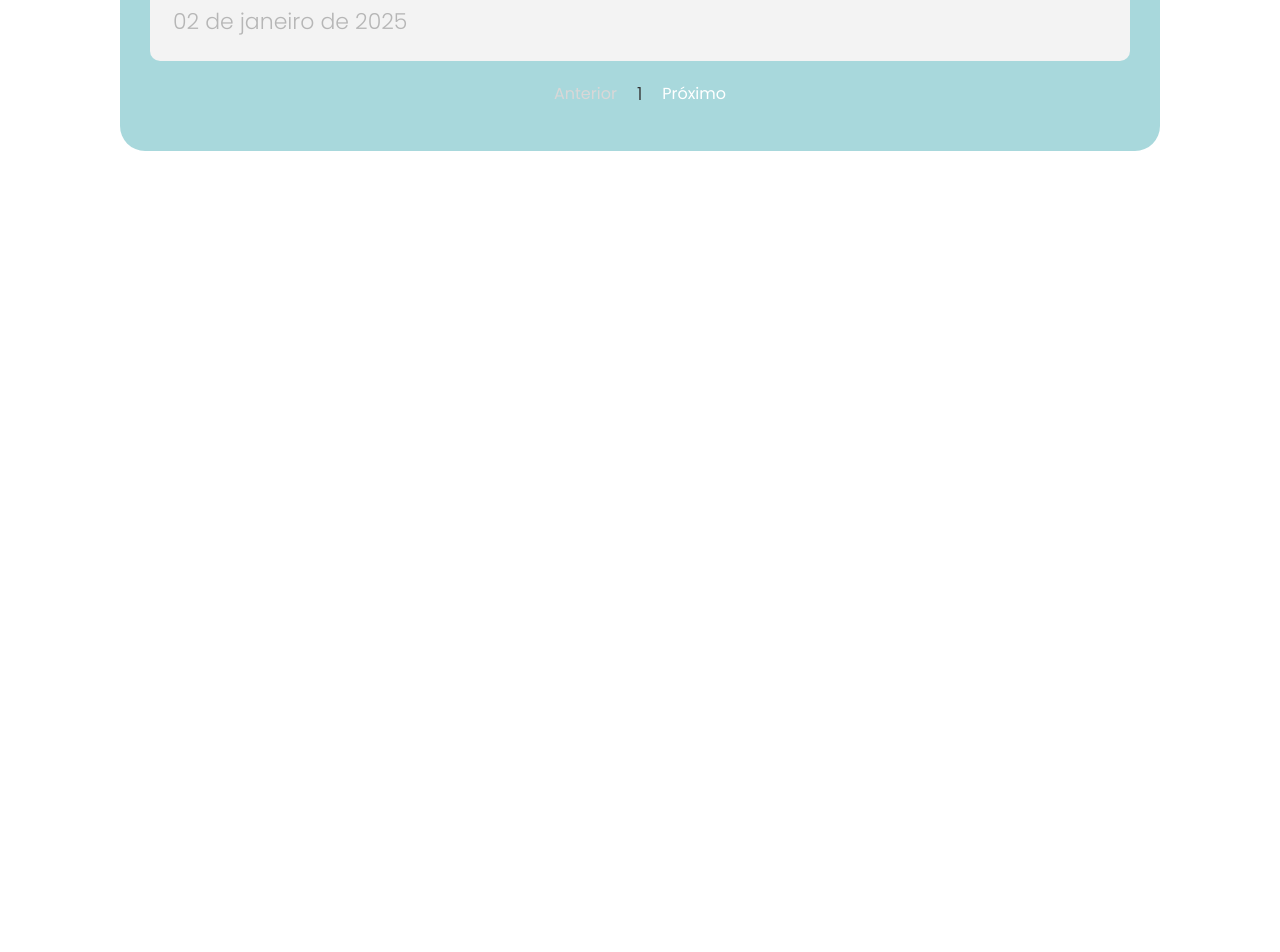
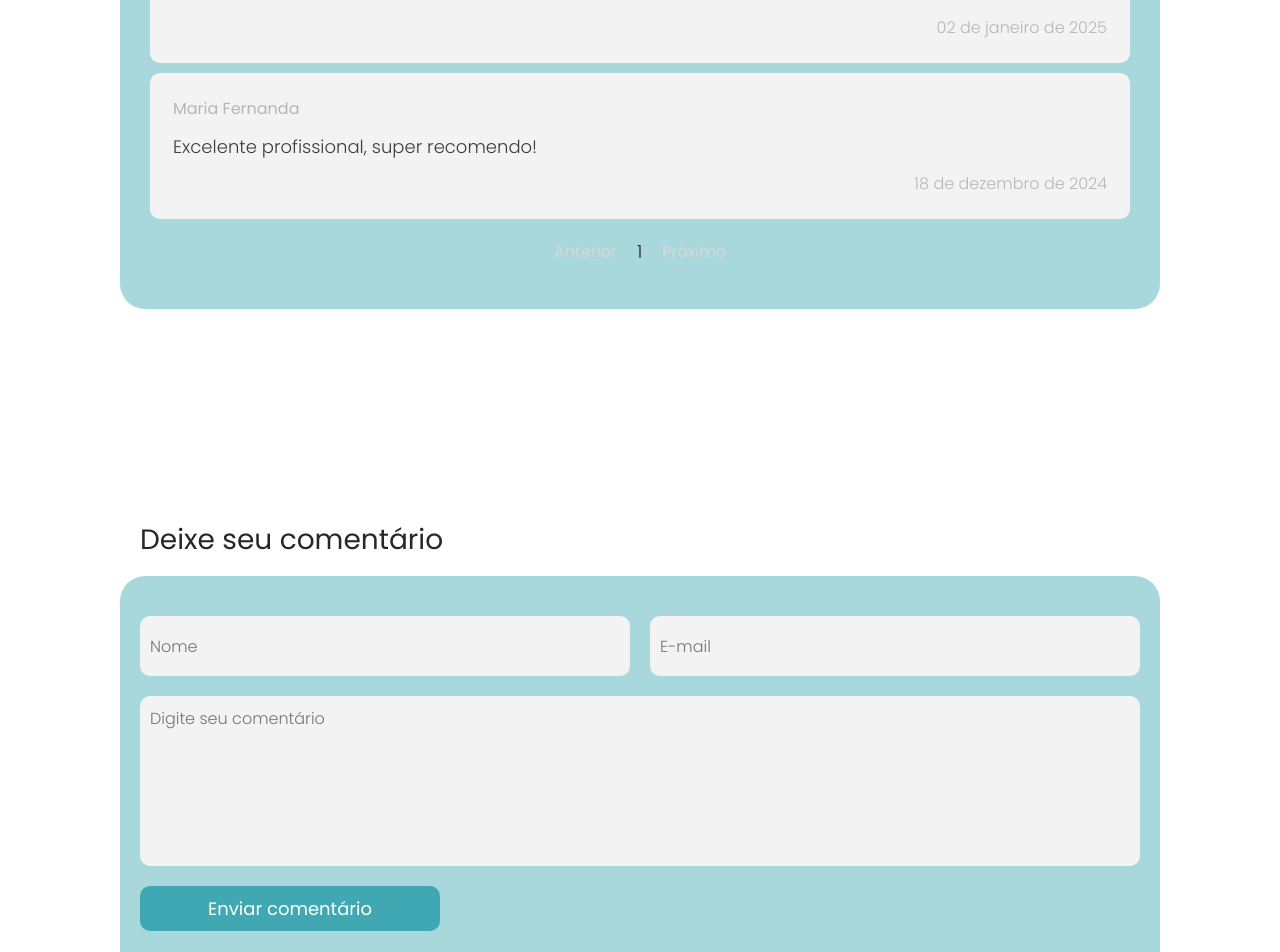
Before and after one commit to mfnzr/adricristina, a Vue app in the folder adricristina/: page / in a window 1280 px wide. Shown: the part 6300-7252 px from the top of the page. Before the commit the page ends 6461 px from the top, so only its background shows below. Built offline with nearby package versions, Linux system fonts and the light colour scheme.

Commit message:
add new comment add

```diff
--- a/adricristina/src/views/ComentariosView.vue
+++ b/adricristina/src/views/ComentariosView.vue
@@ -1,11 +1,14 @@
 <template>
+    <div>
         <div class="container">
             <h1>Comentários</h1>
             <div class="content">
                 <div v-if="paginatedComments.length === 0" class="no-comments">Ainda não existem comentários.</div>
                 <div v-else>
                     <div v-for="comment in paginatedComments" :key="comment.id" class="comments">
+                        <div class="comment-header">
                             <h3 class="name">{{ comment.name }}</h3>
+                        </div>
                         <p class="comment">{{ comment.text }}</p>
                         <p class="date">{{ comment.date }}</p>
                     </div>
@@ -13,6 +16,20 @@
                         <button @click="prevPage" :disabled="currentPage === 1">Anterior</button>
                         <span class="page-number">{{ currentPage }}</span>
                         <button @click="nextPage" :disabled="currentPage === totalPages">Próximo</button>
+                    </div>
+                </div>
+            </div>
+        </div>
+        <div class="container">
+            <h1>Deixe seu comentário</h1>
+            <div class="content">
+                <div class="info">
+                    <input type="text" placeholder="Nome" class="add-name" v-model="name" />
+                    <input type="text" placeholder="E-mail" class="add-email" v-model="email" />
+                </div>
+                <div class="info">
+                    <textarea v-model="text" placeholder="Digite seu comentário" class="add-comment"></textarea>
+                    <button @click="sendComment">Enviar comentário</button>
                 </div>
             </div>
         </div>
@@ -45,7 +62,10 @@ export default {
                 },
             ],
             currentPage: 1,
-            itemsPerPage: 2,
+            itemsPerPage: 3,
+            name: '',
+            email: '',
+            text: '',
         };
     },
     computed: {
@@ -68,6 +88,23 @@ export default {
                 this.currentPage--;
             }
         },
+        sendComment() {
+            if (!this.name || !this.email || !this.text) {
+                alert("Preencha todos os campos!");
+            } else {
+                const newComment = {
+                    id: this.comments.length + 1,
+                    name: this.name,
+                    email: this.email,
+                    text: this.text,
+                    date: new Date().toLocaleDateString("pt-BR")
+                };
+                this.comments.push(newComment);
+                this.name = '';
+                this.email = '';
+                this.text = '';
+            }
+        }
     },
 }
 </script>
@@ -102,31 +139,41 @@ h1 {
 .comments {
     display: flex;
     flex-direction: column;
-    align-items: start;
-    justify-content: space-between;
     background-color: #f3f3f3;
     font-family: "Poppins", serif;
     padding: 23px;
     border-radius: 10px;
     margin: 10px;
+    position: relative;
+    min-height: 100px;
+}
+
+.comment-header {
+    display: flex;
+    justify-content: space-between;
+    width: 100%;
 }
 
 .name {
-    font-size: 22px;
+    font-size: 16px;
     font-weight: 400;
     color: rgb(0, 0, 0, 25%);
 }
 
 .comment {
-    font-size: 22px;
+    font-size: 18px;
     font-weight: 300;
+    margin-top: auto;
     color: rgb(0, 0, 0, 75%);
 }
 
 .date {
-    font-size: 22px;
+    font-size: 16px;
     font-weight: 300;
     color: rgb(0, 0, 0, 25%);
+    align-self: flex-end;
+    margin-top: auto;
+    text-align: right;
 }
 
 .pagination {
@@ -169,4 +216,61 @@ h1 {
     color: rgb(0, 0, 0, 50%);
     padding: 20px;
 }
+
+.info {
+    display: flex;
+    flex-direction: row;
+    align-items: center;
+    justify-content: space-between;
+    gap: 20px;
+    margin-bottom: 20px;
+    width: 100%;
+    flex-wrap: wrap;
+}
+
+.add-name,
+.add-email {
+    flex: 1;
+    height: 40px;
+    border-radius: 10px;
+    border: none;
+    padding: 10px;
+    font-size: 16px;
+    font-weight: 300;
+    color: #292626;
+    font-family: "Poppins", serif;
+    background-color: #f3f3f3;
+}
+
+.add-comment {
+    width: 100%;
+    height: 150px;
+    border-radius: 10px;
+    border: none;
+    padding: 10px;
+    font-size: 16px;
+    font-weight: 300;
+    color: #292626;
+    font-family: "Poppins", serif;
+    background-color: #f3f3f3;
+    resize: none;
+}
+
+.info button {
+    width: 30%;
+    height: 45px;
+    border-radius: 10px;
+    border: none;
+    background-color: rgba(39, 157, 169, 0.8);
+    font-size: 18px;
+    font-weight: 400;
+    color: white;
+    font-family: "Poppins", serif;
+    cursor: pointer;
+    transition: 0.3s;
+}
+
+.info button:hover {
+    background-color: rgba(39, 157, 169, 1);
+}
 </style>
```
Lines whose indentation alone changed are shown as unchanged.
